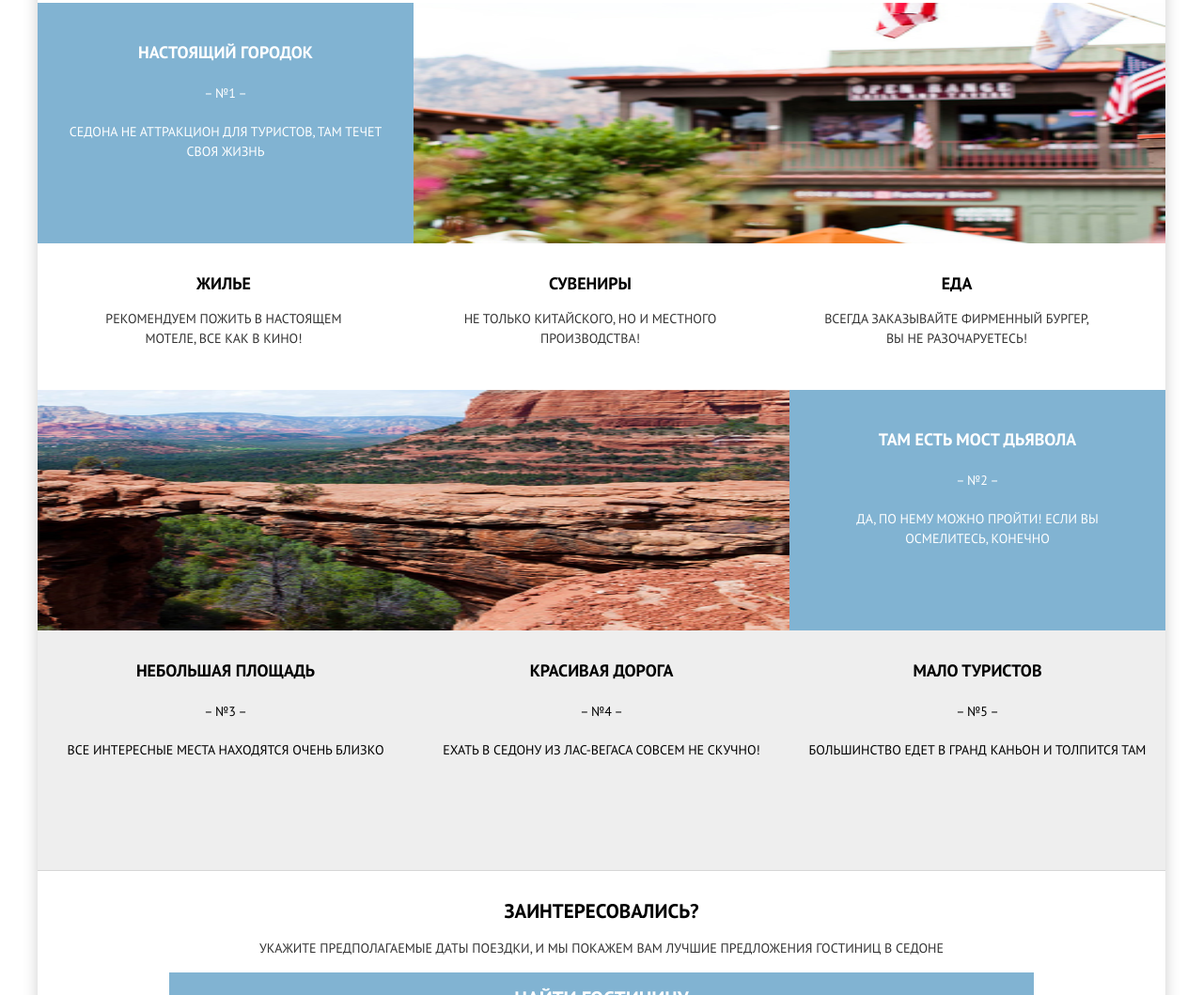
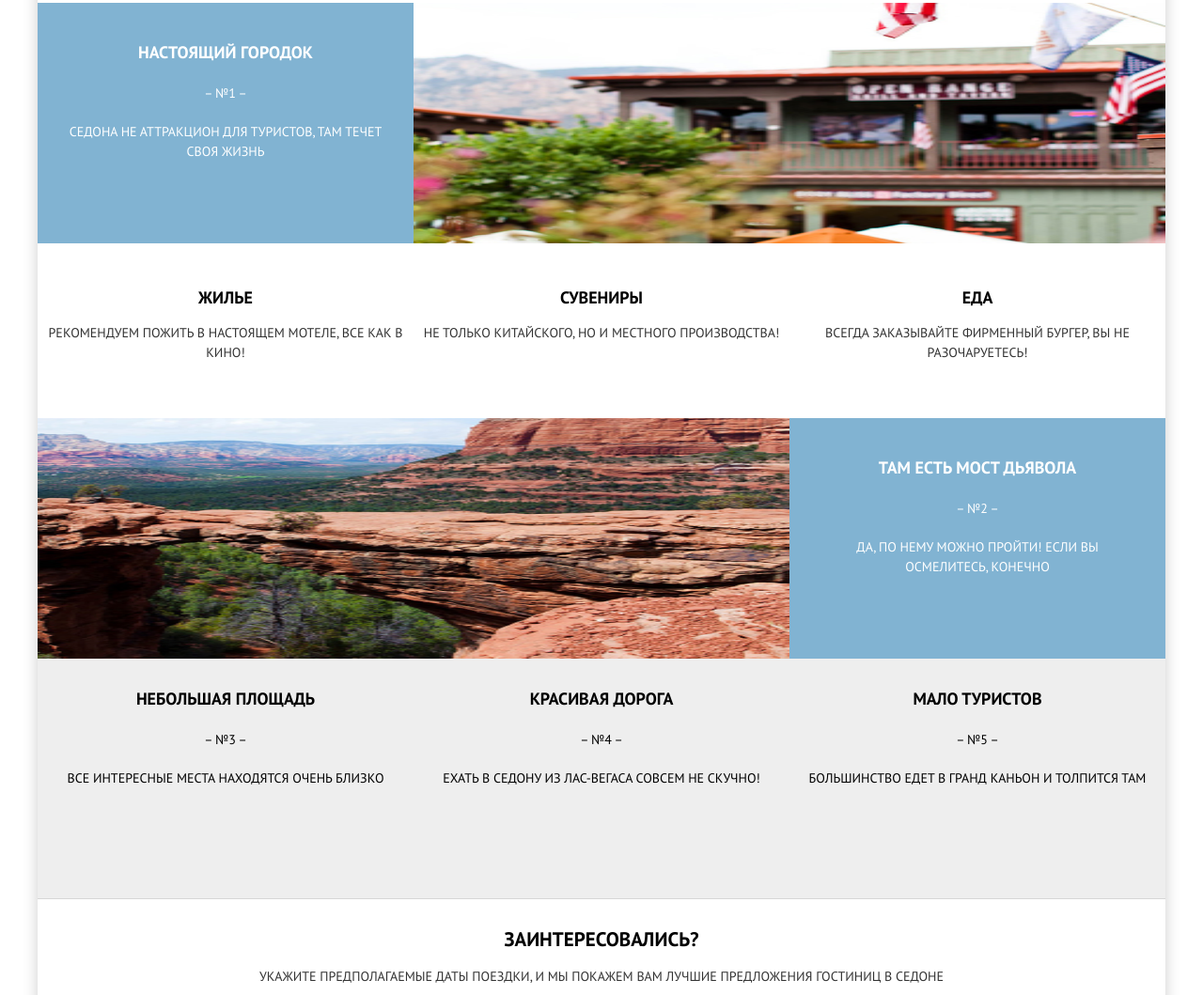
Before and after one commit to NShatov/1518567-sedona-21, a website: page source/index.html in a window 1280 px wide. Shown: the part 662-1721 px from the top of the page at 94% size. Drawn offline with nearby package versions, Linux system fonts and the light colour scheme; files that its build step writes are made by us from their sources.

Commit message:
Исправление сетки - features

```diff
--- a/source/less/blocks/advantages.less
+++ b/source/less/blocks/advantages.less
@@ -61,16 +61,10 @@
   }
 }
 
-.features {
-  @media (min-width: @tablet-width) {
-    grid-column-start: 1;
-    grid-column-end: 4;
-    grid-row-start: 2;
-    grid-row-end: 3;
-    display: grid;
-    grid-template-columns: repeat(3, 1fr);
-    grid-gap: 20px;
-  }
+.advantages__features {
+  margin: 0;
+  padding: 0;
+  list-style: none;
 }
 
 .advantages__item:nth-child(2) {
@@ -126,16 +120,3 @@
   margin: 0;
   padding-bottom: 20px;
 }
-
-.advantages__features {
-  margin: 0;
-  padding: 0;
-  list-style: none;
-}
-
-.features__item {
-  @media (min-width: @tablet-width) {
-    text-align: center;
-    width: 80%;
-  }
-}
--- a/source/less/blocks/features.less
+++ b/source/less/blocks/features.less
@@ -1,9 +1,15 @@
 .features {
   background-color: @white;
   color: @black;
-  padding-left: 50px;
-  padding-top: 30px;
-  padding-bottom: 30px;
+
+  @media (min-width: @tablet-width) {
+    grid-column-start: 1;
+    grid-column-end: 4;
+    grid-row-start: 2;
+    grid-row-end: 3;
+    display: grid;
+    grid-template-columns: repeat(3, 1fr);
+  }
 }
 
 .features__title {
@@ -15,3 +21,12 @@
 .features__text {
   color: @grey_text;
 }
+
+.features__item {
+  padding: 30px 70px;
+
+  @media (min-width: @tablet-width) {
+    padding: 45px 0;
+    text-align: center;
+  }
+}
```
